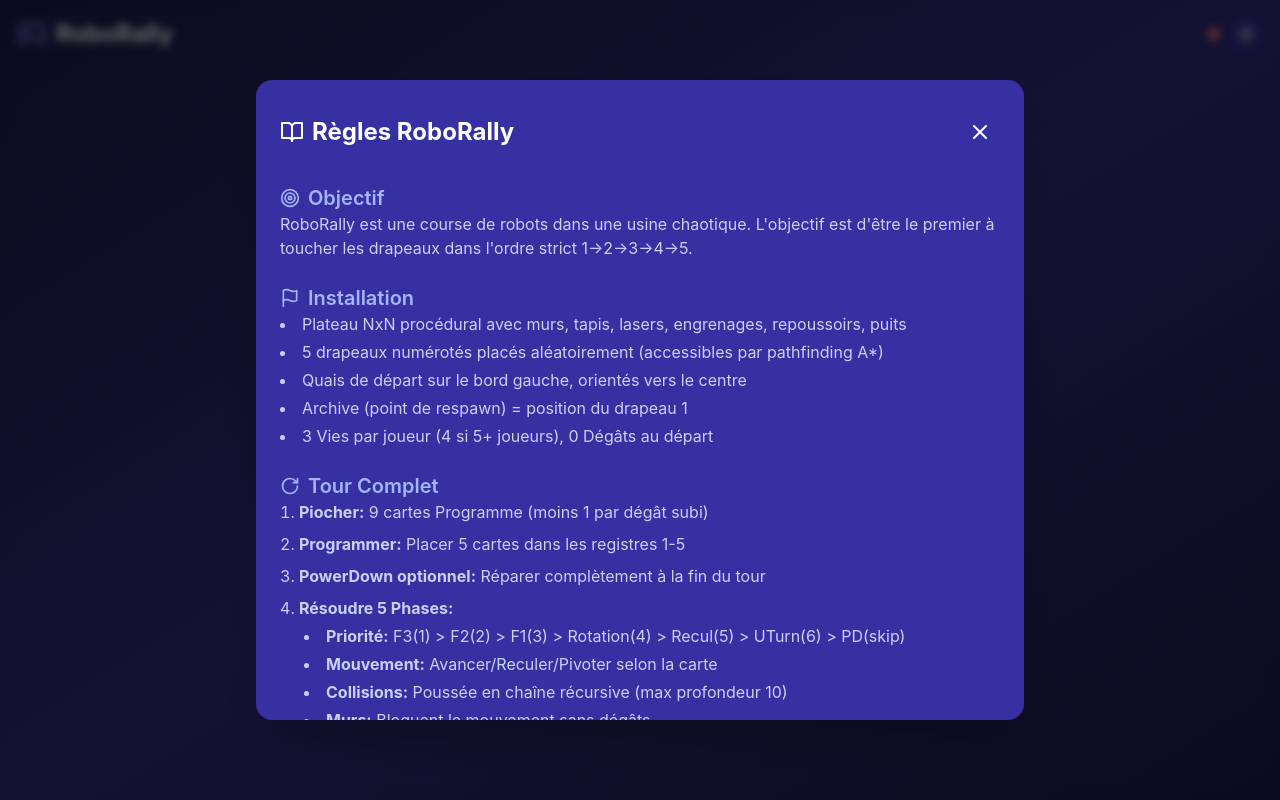
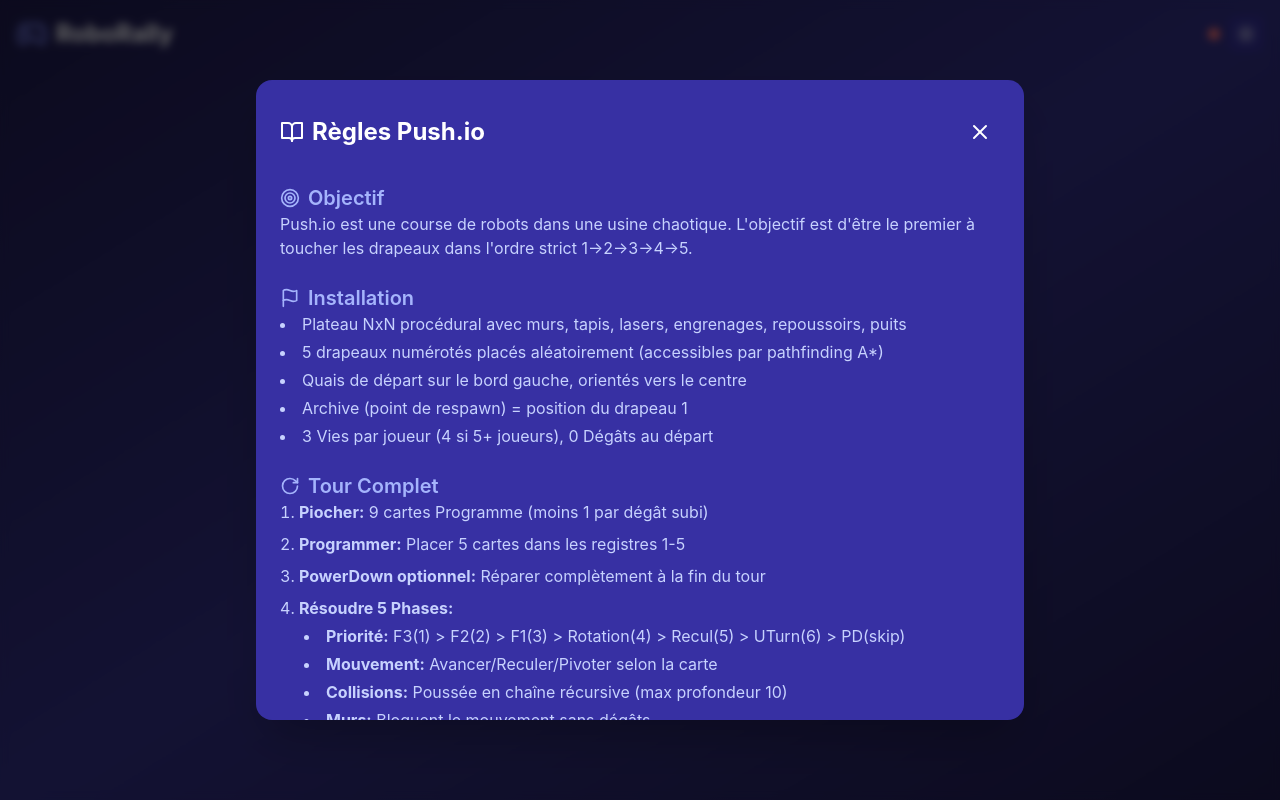
Before and after one commit to tintetenshi-cmd/push.io, a React (Vite) app in the folder packages/client/: page / in a window 1280 px wide. Both pictures are taken after a click on the button "Règles". Built offline with nearby package versions, Linux system fonts and the light colour scheme; no server answers.

Commit message:
chore: replace RoboRally with Push.io in visible text

```diff
--- a/packages/client/src/components/MenuPrincipal.tsx
+++ b/packages/client/src/components/MenuPrincipal.tsx
@@ -127,7 +127,7 @@ export default function MenuPrincipal({ onClose, onCreateRoom, onJoinRoom }: Men
                   type="text"
                   value={roomName}
                   onChange={(e) => setRoomName(e.target.value)}
-                  placeholder="Ma partie RoboRally"
+                  placeholder="Ma partie Push.io"
                   className="w-full px-4 py-3 rounded-lg bg-primary-900/50 border border-primary-600 focus:border-primary-400 focus:outline-none"
                   maxLength={20}
                 />
--- a/packages/client/src/components/RulesModal.tsx
+++ b/packages/client/src/components/RulesModal.tsx
@@ -20,7 +20,7 @@ export default function RulesModal({ onClose }: RulesModalProps): React.ReactEle
           <div className="flex justify-between items-center mb-6 sticky top-0 bg-primary-800 py-2 z-10">
             <h2 className="text-2xl font-bold flex items-center gap-2">
               <BookOpen className="w-6 h-6" />
-              Règles RoboRally
+              Règles Push.io
             </h2>
             <button onClick={onClose} className="p-2 hover:bg-primary-700/50 rounded-lg">
               <X className="w-6 h-6" />
@@ -34,7 +34,7 @@ export default function RulesModal({ onClose }: RulesModalProps): React.ReactEle
                 Objectif
               </h3>
               <p className="text-primary-200">
-                RoboRally est une course de robots dans une usine chaotique.
+                Push.io est une course de robots dans une usine chaotique.
                 L'objectif est d'être le premier à toucher les drapeaux dans l'ordre
                 strict 1→2→3→4→5.
               </p>
--- a/packages/client/vite.config.ts
+++ b/packages/client/vite.config.ts
@@ -9,8 +9,8 @@ export default defineConfig({
     VitePWA({
       registerType: 'autoUpdate',
       manifest: {
-        name: 'RoboRally Online',
-        short_name: 'RoboRally',
+        name: 'Push.io',
+        short_name: 'Push.io',
         description: 'Course de robots multijoueur en temps réel',
         theme_color: '#6366f1',
         background_color: '#1e1b4b',
```
